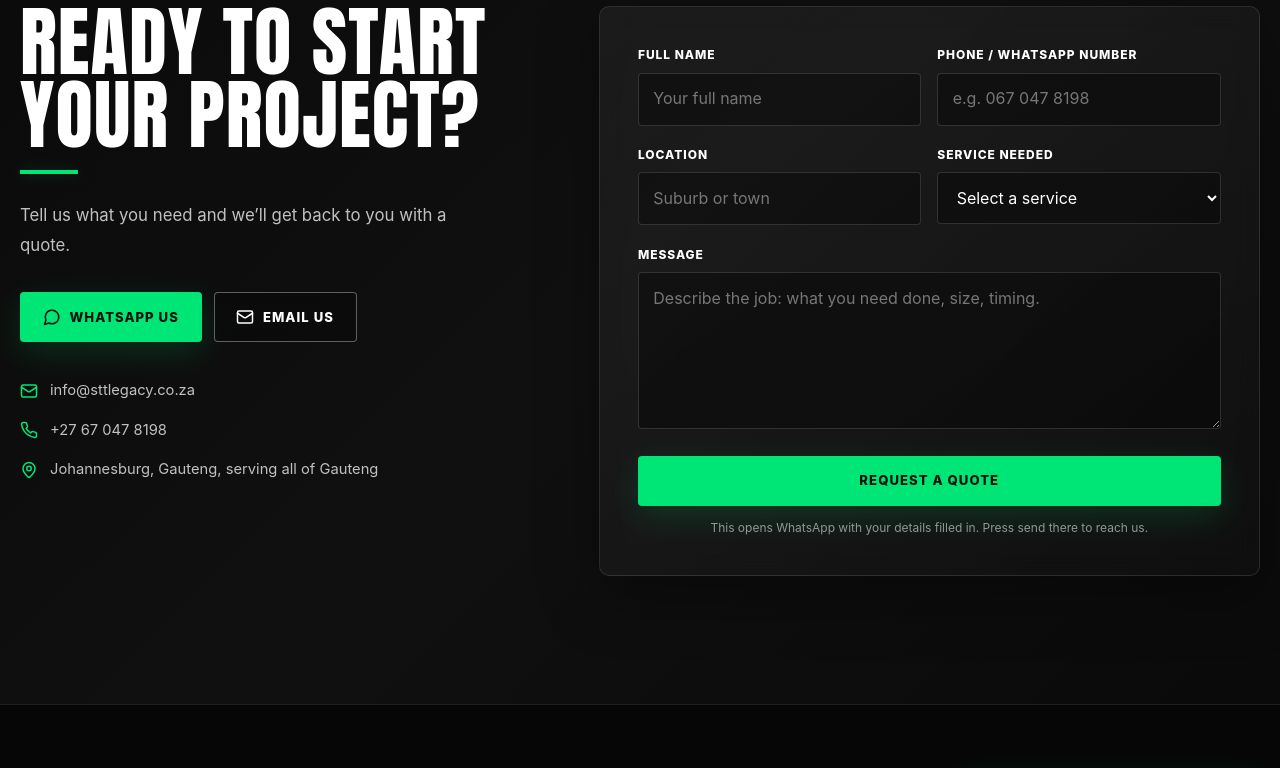
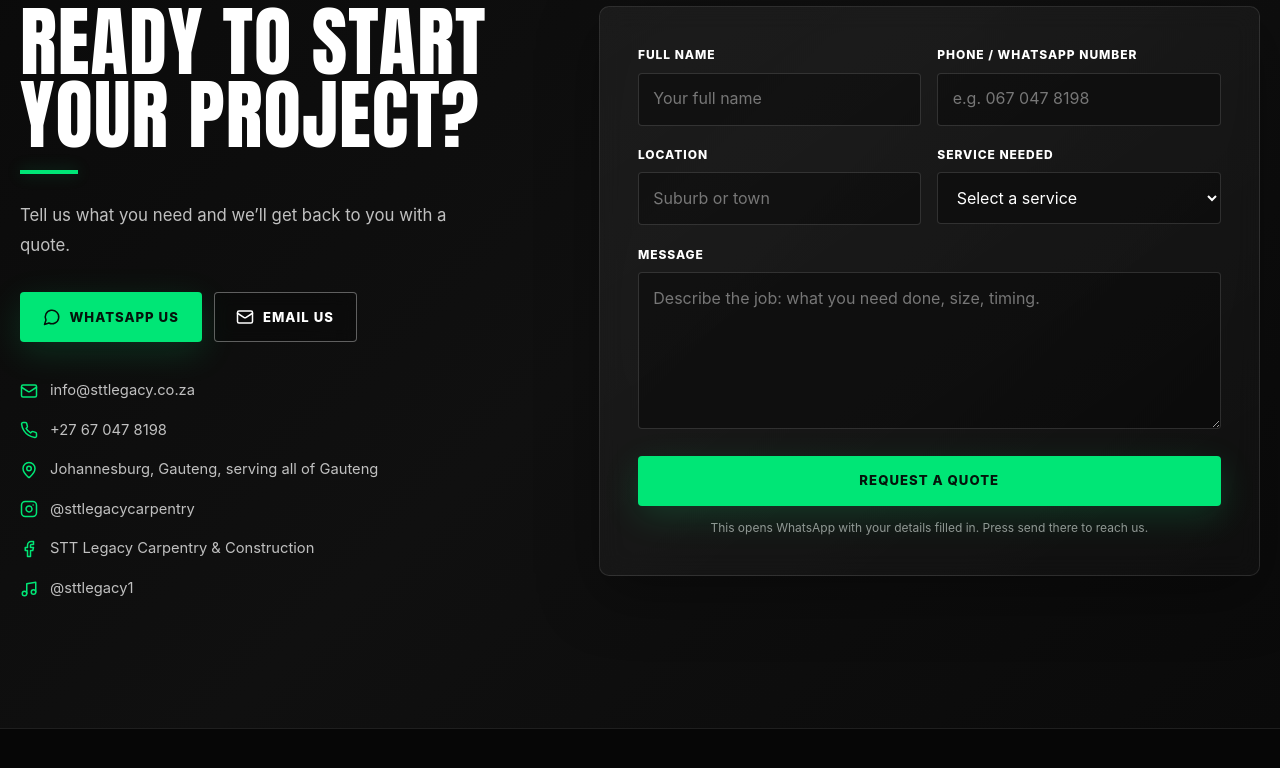
Before and after one commit to SetatiPhillipine/stt-legacy-website, a React (Vite) app: page / in a window 1280 px wide. Shown: the part 2736-3504 px from the top of the page. Built offline with nearby package versions, Linux system fonts and the light colour scheme.

Commit message:
add social media links to contact section

```diff
--- a/src/components/Contact.jsx
+++ b/src/components/Contact.jsx
@@ -1,5 +1,5 @@
 import { motion } from 'framer-motion'
-import { MessageCircle, Mail, MapPin, Phone } from 'lucide-react'
+import { MessageCircle, Mail, MapPin, Phone, Instagram, Facebook, Music } from 'lucide-react'
 import { COMPANY } from '../data/content.js'
 import QuoteForm from './QuoteForm.jsx'
 
@@ -30,6 +30,24 @@
             <li><Mail size={18} aria-hidden="true" /><a href={`mailto:${COMPANY.email}`}>{COMPANY.email}</a></li>
             <li><Phone size={18} aria-hidden="true" /><a href={COMPANY.whatsappUrl} target="_blank" rel="noopener noreferrer">{COMPANY.phoneDisplay}</a></li>
             <li><MapPin size={18} aria-hidden="true" /><span>{COMPANY.location}, serving all of Gauteng</span></li>
+            <li>
+              <Instagram size={18} aria-hidden="true" />
+              <a href={COMPANY.socials.instagram.url} target="_blank" rel="noopener noreferrer">
+                {COMPANY.socials.instagram.handle}
+              </a>
+            </li>
+            <li>
+              <Facebook size={18} aria-hidden="true" />
+              <a href={COMPANY.socials.facebook.url} target="_blank" rel="noopener noreferrer">
+                {COMPANY.socials.facebook.handle}
+              </a>
+            </li>
+            <li>
+              <Music size={18} aria-hidden="true" />
+              <a href={COMPANY.socials.tiktok.url} target="_blank" rel="noopener noreferrer">
+                {COMPANY.socials.tiktok.handle}
+              </a>
+            </li>
           </ul>
         </motion.div>
 
--- a/src/data/content.js
+++ b/src/data/content.js
@@ -16,6 +16,21 @@
   whatsappNumber: '27670478198',
   whatsappUrl: 'https://wa.me/27670478198',
   founded: 2026,
+
+  socials: {
+    instagram: {
+      url: 'https://www.instagram.com/sttlegacycarpentry/',
+      handle: '@sttlegacycarpentry',
+    },
+    facebook: {
+      url: 'https://www.facebook.com/people/STT-Legacy-Carpentry-Construction-Pty-Ltd/',
+      handle: 'STT Legacy Carpentry & Construction',
+    },
+    tiktok: {
+      url: 'https://www.tiktok.com/@sttlegacy1',
+      handle: '@sttlegacy1',
+    },
+  },
 }
 
 
```
Also changed, not shown: 13 other files (tests, documents, lock files or other folders).
